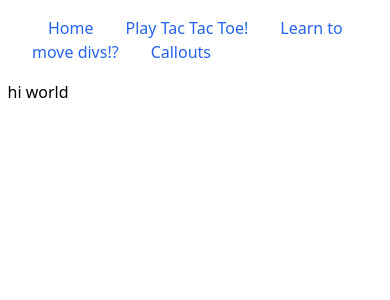
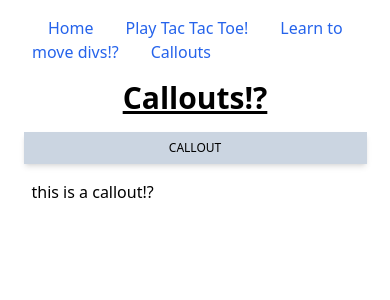
Before and after one commit to amirkour/reacting-next, a Next.js app: page /react-callouts in a window 390 px wide. Shown: the top 300 px of the page. Built offline with nearby package versions, Linux system fonts and the light colour scheme.

Commit message:
wip - i have a mobile-first layout, a button, and a dummy div/callout. was noodling on how to get static vs fadeable implemented, then had to pause ...

```diff
--- a/pages/react-callouts.tsx
+++ b/pages/react-callouts.tsx
@@ -1,8 +1,29 @@
 import React from "react";
 import { NextPage } from "next";
 
+interface CalloutProps {
+  className?: string;
+}
+const Callout = ({ className }: CalloutProps) => {
+  return <div className={className}>this is a callout!?</div>;
+};
+
+const CalloutDemo = () => {
+  return (
+    <div className="m-4">
+      <button className="w-full">Callout</button>
+      <Callout className="my-2 p-2" />
+    </div>
+  );
+};
+
 const ReactCallouts: NextPage = () => {
-  return <div>hi world</div>;
+  return (
+    <>
+      <h1 className="text-center">Callouts!?</h1>
+      <CalloutDemo />
+    </>
+  );
 };
 
 export default ReactCallouts;
```
